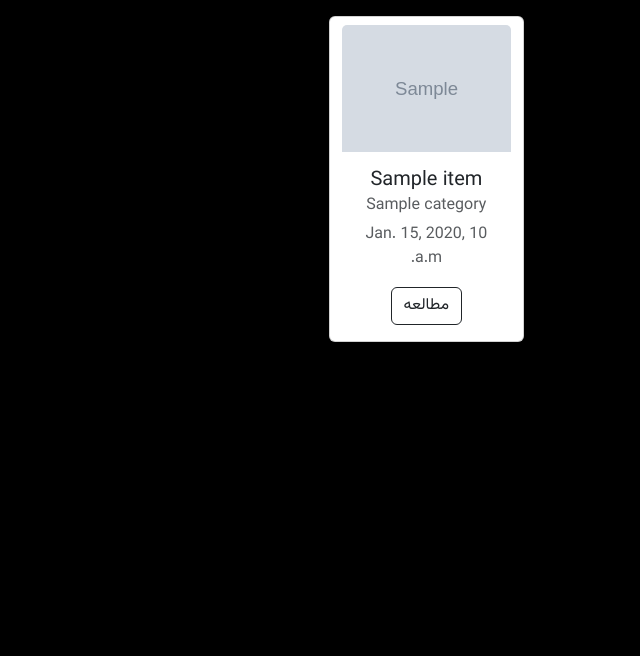
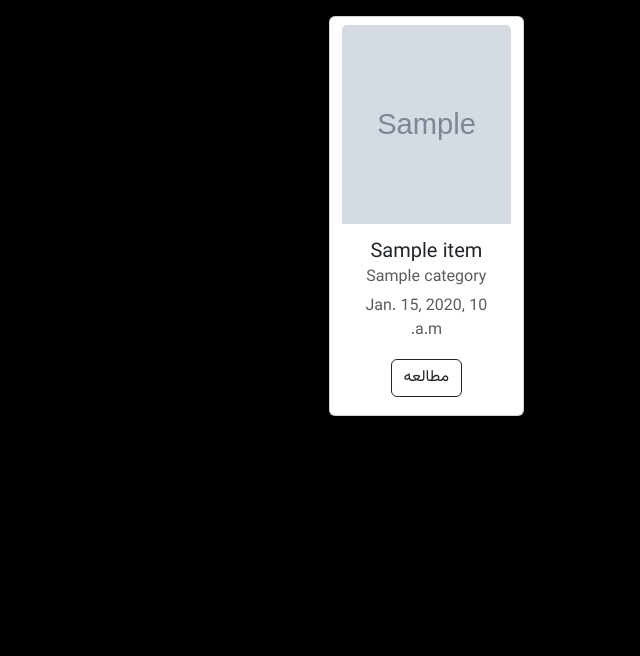
Before and after one commit to Behnaz81/Blog, a Django app: page / in a window 1280 px wide. Shown: the part 56-712 px from the top of the page, without its empty margins (640-1280 px from the left). Run offline with Django 5.2, Linux system fonts and the light colour scheme; tables that the repository leaves empty hold one stand-in row (values such as "Sample post"); grey boxes marked "Sample" are stand-in pictures; a database or web service that is not in the repository returns one stand-in record (values such as "Sample title"); data that the repository does not hold is empty.

Commit message:
height was set for cards

```diff
--- a/templates/list.html
+++ b/templates/list.html
@@ -1,6 +1,6 @@
 <div class="row justify-content-start text-center me-5 pe-5">
 {% for post in posts %}
-    <div class="col-lg-2 col-sm-4 col-md-3 card m-2">
+    <div class="col-lg-2 col-sm-4 col-md-3 card m-2" style="height: 400px;">
         <img src="{{ post.image }}" class="card-img-top img-fluid mt-2 h-50" alt="{{ post.title }}">
         <div class="card-body text-center">
             <h5 class="card-title">{{ post.title }}</h5>
```
